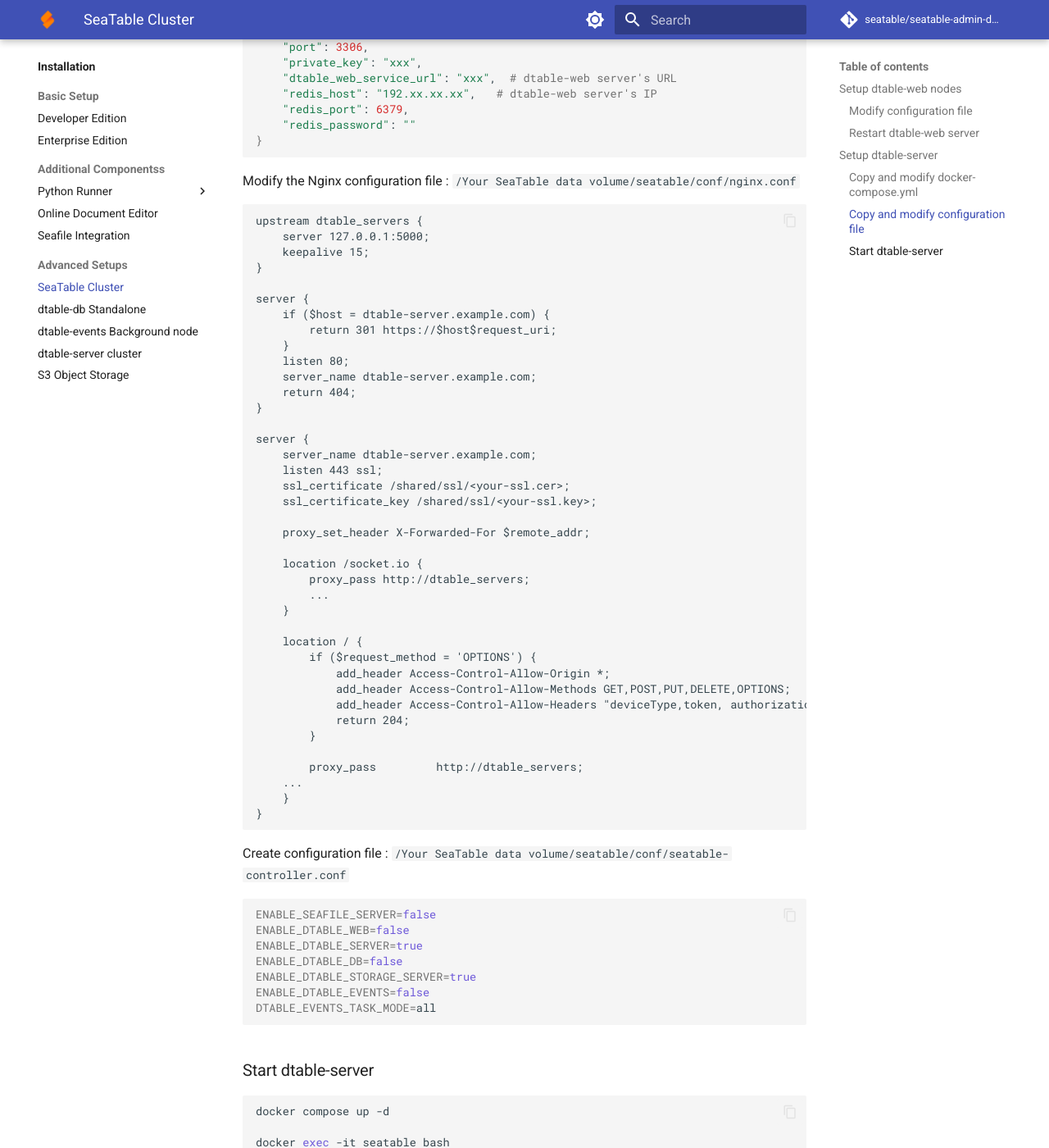
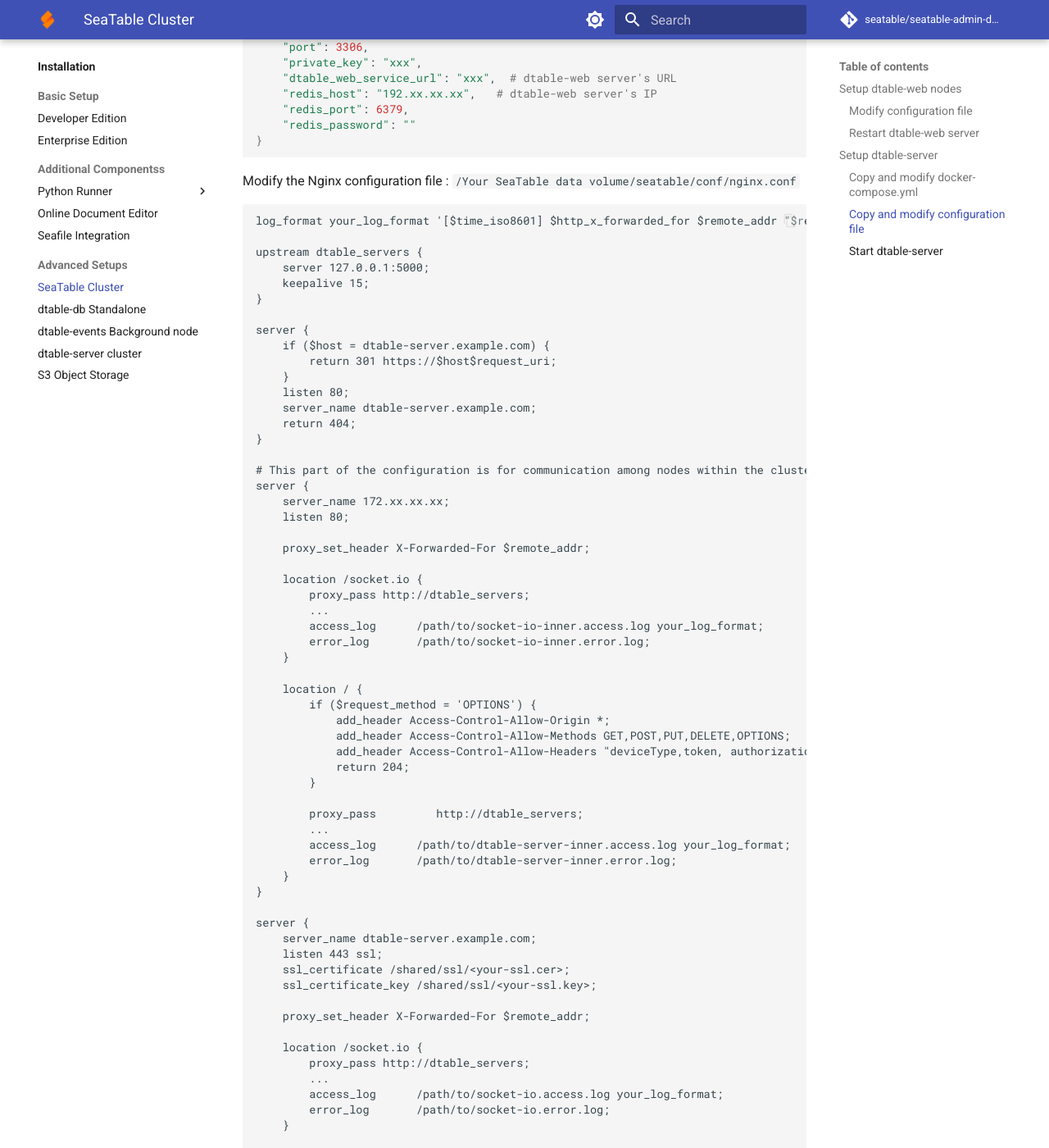
Before and after one commit to seatable/seatable-admin-docs, an MkDocs documentation site: the page built from docs/docker/Cluster/SeaTable Cluster.md, in a window 1280 px wide and 1400 px high, scrolled down 4125 px. Shown: the whole window at 82% size. Built offline with MkDocs 1.6.1 and Material for MkDocs 9.7.7, drawn with Linux system fonts in a browser that asks for light colours; comment, search, counter and statistics services are not loaded; some of the changed text lies outside the part shown.

Commit message:
update SeaTable Cluster.md

````diff
--- a/docs/docker/Cluster/SeaTable Cluster.md
+++ b/docs/docker/Cluster/SeaTable Cluster.md
@@ -173,6 +173,8 @@
 Modify the Nginx configuration file : `/Your SeaTable data volume/seatable/conf/nginx.conf`
 
 ```
+log_format your_log_format '[$time_iso8601] $http_x_forwarded_for $remote_addr "$request" $status $body_bytes_sent "$http_referer" "$http_user_agent" $upstream_response_time';
+
 upstream dtable_servers {
     server 127.0.0.1:5000;
     keepalive 15;
@@ -187,17 +189,18 @@
     return 404;
 }
 
+# This part of the configuration is for communication among nodes within the cluster.
 server {
-    server_name dtable-server.example.com;
-    listen 443 ssl;
-    ssl_certificate /shared/ssl/<your-ssl.cer>;
-    ssl_certificate_key /shared/ssl/<your-ssl.key>;
+    server_name 172.xx.xx.xx;
+    listen 80;
 
     proxy_set_header X-Forwarded-For $remote_addr;
 
     location /socket.io {
         proxy_pass http://dtable_servers;
-		...
+        ...
+        access_log      /path/to/socket-io-inner.access.log your_log_format;
+        error_log       /path/to/socket-io-inner.error.log;
     }
 
     location / {
@@ -209,7 +212,39 @@
         }
 
         proxy_pass         http://dtable_servers;
-    ...
+        ...
+        access_log      /path/to/dtable-server-inner.access.log your_log_format;
+        error_log       /path/to/dtable-server-inner.error.log;
+    }
+}
+
+server {
+    server_name dtable-server.example.com;
+    listen 443 ssl;
+    ssl_certificate /shared/ssl/<your-ssl.cer>;
+    ssl_certificate_key /shared/ssl/<your-ssl.key>;
+
+    proxy_set_header X-Forwarded-For $remote_addr;
+
+    location /socket.io {
+        proxy_pass http://dtable_servers;
+        ...
+        access_log      /path/to/socket-io.access.log your_log_format;
+        error_log       /path/to/socket-io.error.log;
+    }
+
+    location / {
+        if ($request_method = 'OPTIONS') {
+            add_header Access-Control-Allow-Origin *;
+            add_header Access-Control-Allow-Methods GET,POST,PUT,DELETE,OPTIONS;
+            add_header Access-Control-Allow-Headers "deviceType,token, authorization, content-type";
+            return 204;
+        }
+
+        proxy_pass         http://dtable_servers;
+        ...
+        access_log      /path/to/dtable-server.access.log your_log_format;
+        error_log       /path/to/dtable-server.error.log;
     }
 }
 
````
